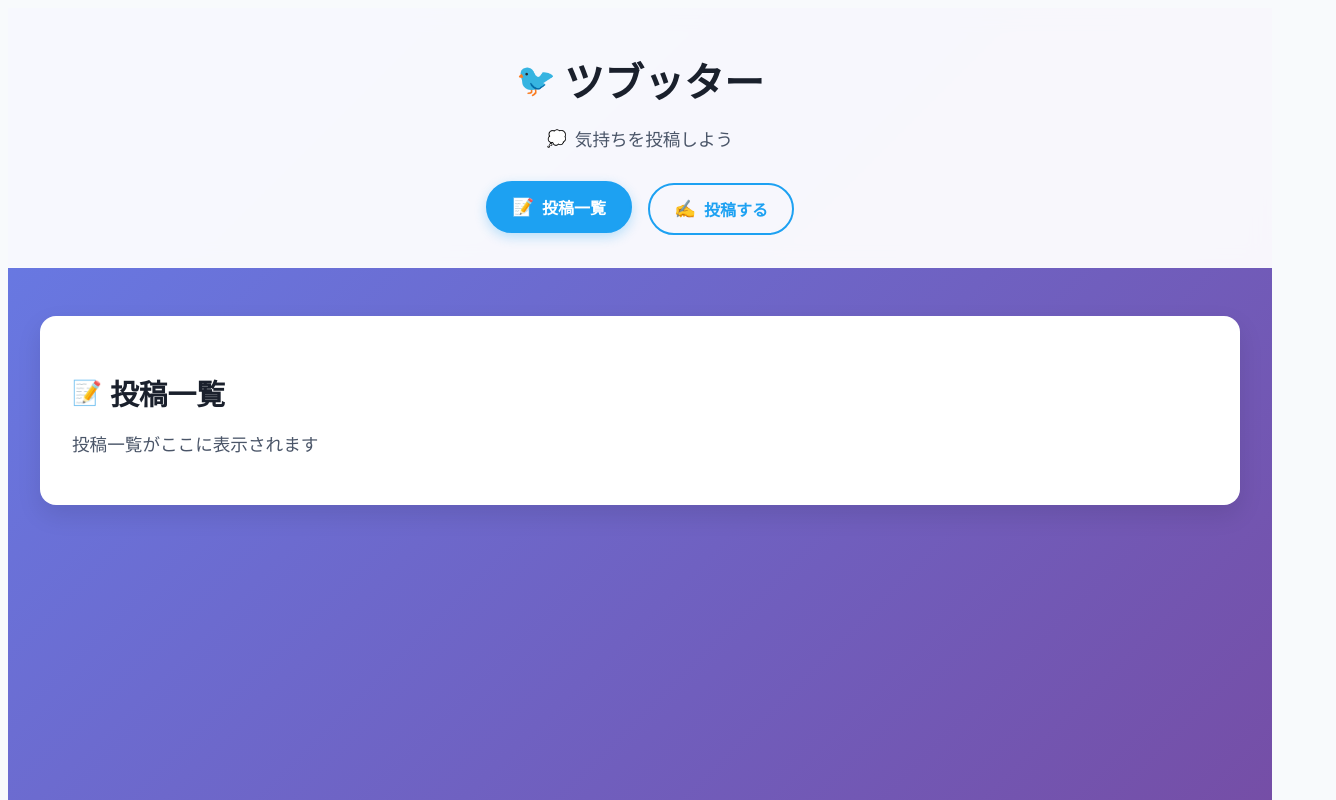
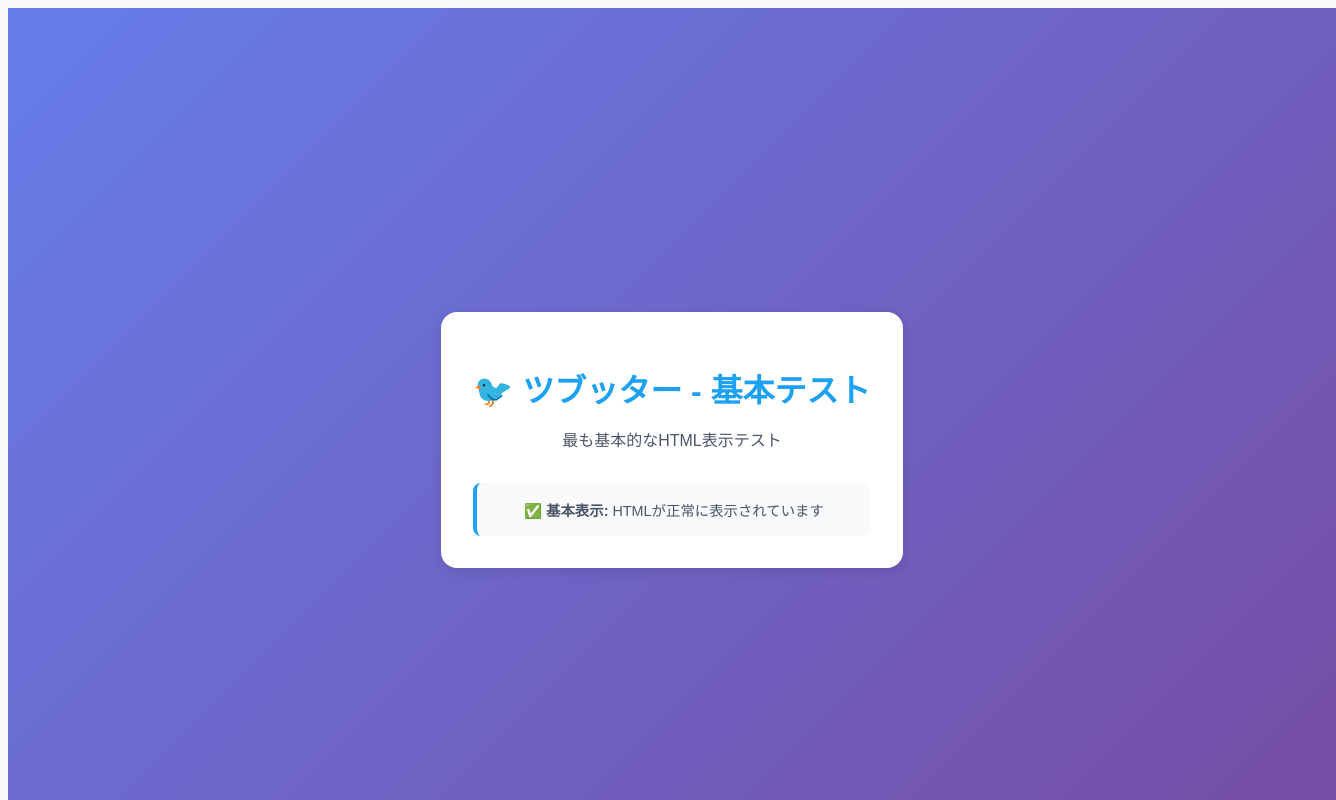
Before and after one commit to yuino-medaka/tsubutter, a Vue app: page / in a window 1280 px wide. Shown: the top 800 px of the page, 1336 px wide, since content can reach past the window. Built offline with nearby package versions, Linux system fonts and the light colour scheme.

Commit message:
test: 最も基本的なHTMLテスト - Vue.jsを使わない純粋なHTML表示

```diff
--- a/src/App.vue
+++ b/src/App.vue
@@ -1,79 +1,20 @@
-<script setup>
-import { ref } from 'vue'
+<template>
+  <div id="app" style="padding: 2rem; text-align: center; font-family: Arial, sans-serif; background: linear-gradient(135deg, #667eea 0%, #764ba2 100%); min-height: 100vh; display: flex; align-items: center; justify-content: center;">
+    <div style="background: white; padding: 2rem; border-radius: 1rem; box-shadow: 0 4px 12px rgba(0,0,0,0.1); max-width: 600px;">
+      <h1 style="color: #1da1f2; margin-bottom: 1rem;">
+        🐦 ツブッター - 基本テスト
+      </h1>
 
-const appTitle = ref('ツブッター')
-const subtitle = ref('気持ちを投稿しよう')
-const activeTab = ref('posts')
+      <p style="color: #4a5568; margin-bottom: 2rem;">
+        最も基本的なHTML表示テスト
+      </p>
 
-const switchTab = (tab) => {
-  activeTab.value = tab
-}
-</script>
-
-<template>
-  <div id="app" style="min-height: 100vh; background: linear-gradient(135deg, #667eea 0%, #764ba2 100%);">
-    <header style="background: rgba(255, 255, 255, 0.95); backdrop-filter: blur(10px); border-bottom: 1px solid rgba(255, 255, 255, 0.2); padding: 1rem 0; position: sticky; top: 0; z-index: 100;">
-      <div style="width: 100%; max-width: 1200px; margin: 0 auto; padding: 0 1rem;">
-        <h1 style="font-size: 2.5rem; font-weight: bold; color: #1a202c; margin-bottom: 0.5rem; text-align: center; display: flex; align-items: center; justify-content: center; gap: 0.5rem;">
-          <span style="font-size: 2rem;">🐦</span>
-          {{ appTitle }}
-        </h1>
-        <p style="font-size: 1.1rem; color: #4a5568; text-align: center; margin-bottom: 2rem; display: flex; align-items: center; justify-content: center; gap: 0.5rem;">
-          <span style="font-size: 1rem;">💭</span>
-          {{ subtitle }}
+      <div style="background: #f8fafc; padding: 1rem; border-radius: 0.5rem; border-left: 4px solid #1da1f2;">
+        <p style="margin: 0; color: #4a5568; font-size: 0.9rem;">
+          <strong>✅ 基本表示:</strong> HTMLが正常に表示されています
         </p>
-
-        <!-- タブナビゲーション -->
-        <nav style="display: flex; justify-content: center; gap: 1rem; margin-bottom: 1rem; flex-wrap: wrap;">
-          <button
-            @click="switchTab('posts')"
-            :style="[
-              'padding: 0.75rem 1.5rem; border: 2px solid #1da1f2; background: transparent; color: #1da1f2; border-radius: 2rem; font-size: 1rem; font-weight: 600; cursor: pointer; transition: all 0.3s ease; display: flex; align-items: center; gap: 0.5rem; min-width: 140px; justify-content: center;',
-              activeTab === 'posts' ? 'background: #1da1f2; color: white; box-shadow: 0 4px 12px rgba(29, 161, 242, 0.3); transform: translateY(-2px);' : ''
-            ]"
-          >
-            <span style="font-size: 1.1rem;">📝</span>
-            投稿一覧
-          </button>
-          <button
-            @click="switchTab('post')"
-            :style="[
-              'padding: 0.75rem 1.5rem; border: 2px solid #1da1f2; background: transparent; color: #1da1f2; border-radius: 2rem; font-size: 1rem; font-weight: 600; cursor: pointer; transition: all 0.3s ease; display: flex; align-items: center; gap: 0.5rem; min-width: 140px; justify-content: center;',
-              activeTab === 'post' ? 'background: #1da1f2; color: white; box-shadow: 0 4px 12px rgba(29, 161, 242, 0.3); transform: translateY(-2px);' : ''
-            ]"
-          >
-            <span style="font-size: 1.1rem;">✍️</span>
-            投稿する
-          </button>
-        </nav>
       </div>
-    </header>
-
-    <main style="padding: 2rem 0; min-height: calc(100vh - 200px);">
-      <div style="width: 100%; max-width: 1200px; margin: 0 auto; padding: 0 1rem;">
-        <!-- 投稿一覧タブ -->
-        <div v-if="activeTab === 'posts'" style="background: white; border-radius: 1rem; padding: 2rem; box-shadow: 0 10px 25px rgba(0, 0, 0, 0.1); margin-top: 1rem;">
-          <h2 style="font-size: 1.8rem; color: #1a202c; margin-bottom: 1rem; display: flex; align-items: center; gap: 0.5rem;">
-            <span style="font-size: 1.5rem;">📝</span>
-            投稿一覧
-          </h2>
-          <p style="color: #4a5568; font-size: 1.1rem;">
-            投稿一覧がここに表示されます
-          </p>
-        </div>
-
-        <!-- 投稿フォームタブ -->
-        <div v-if="activeTab === 'post'" style="background: white; border-radius: 1rem; padding: 2rem; box-shadow: 0 10px 25px rgba(0, 0, 0, 0.1); margin-top: 1rem;">
-          <h2 style="font-size: 1.8rem; color: #1a202c; margin-bottom: 1rem; display: flex; align-items: center; gap: 0.5rem;">
-            <span style="font-size: 1.5rem;">✍️</span>
-            投稿する
-          </h2>
-          <p style="color: #4a5568; font-size: 1.1rem;">
-            投稿フォームがここに表示されます
-          </p>
-        </div>
-      </div>
-    </main>
+    </div>
   </div>
 </template>
 
```
